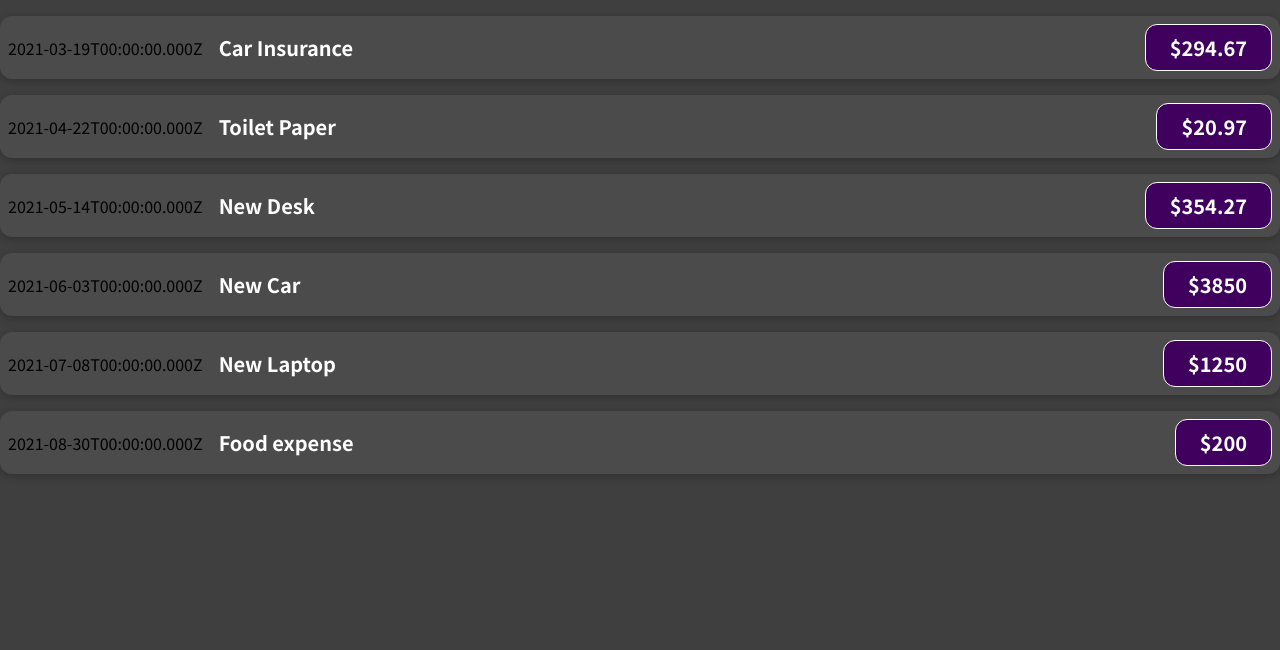
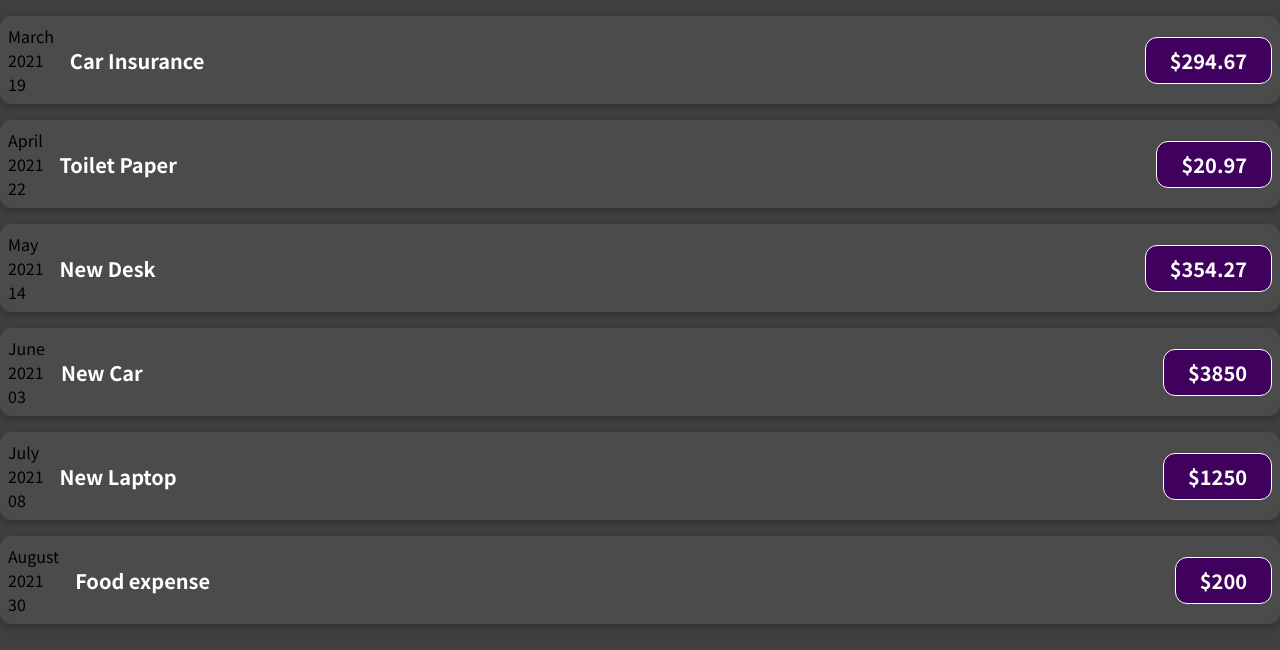
Before and after one commit to PetyrDzhunov/Expense-tracker, a React (Create React App) app: page / in a window 1280 px wide. Shown: the top 650 px of the page. Built offline with nearby package versions, Linux system fonts and the light colour scheme.

Commit message:
made-my-day-year-month-variables

```diff
--- a/src/components/ExpenseItem.js
+++ b/src/components/ExpenseItem.jsx
@@ -1,10 +1,16 @@
 import './ExpenseItem.css';
 
 function ExpenseItem(props) {
-
+    const month = props.date.toLocaleString('en-US',{month: 'long'})
+    const day = props.date.toLocaleString('en-US',{day: '2-digit'});
+    const year = props.date.getFullYear();
     return (
         <div className="expense-item">
-            <div>{props.date.toISOString()}</div>
+            <div>
+                <div>{month}</div>
+                <div>{year}</div>
+                <div>{day}</div>
+            </div>
            <div className="expense-item__description">
             <h2>{props.title}</h2>
             <div className="expense-item__price">${props.amount}</div>
```
